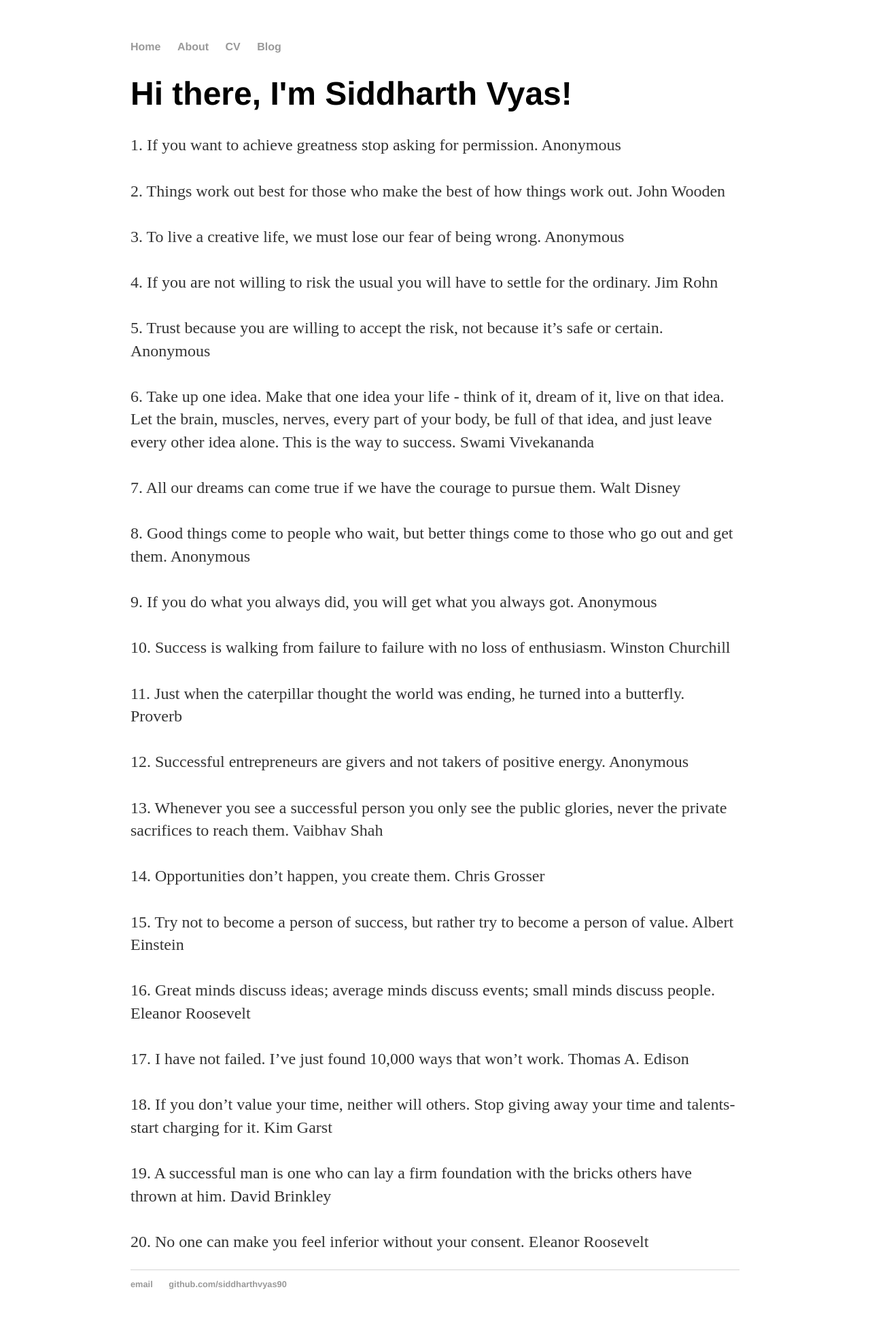
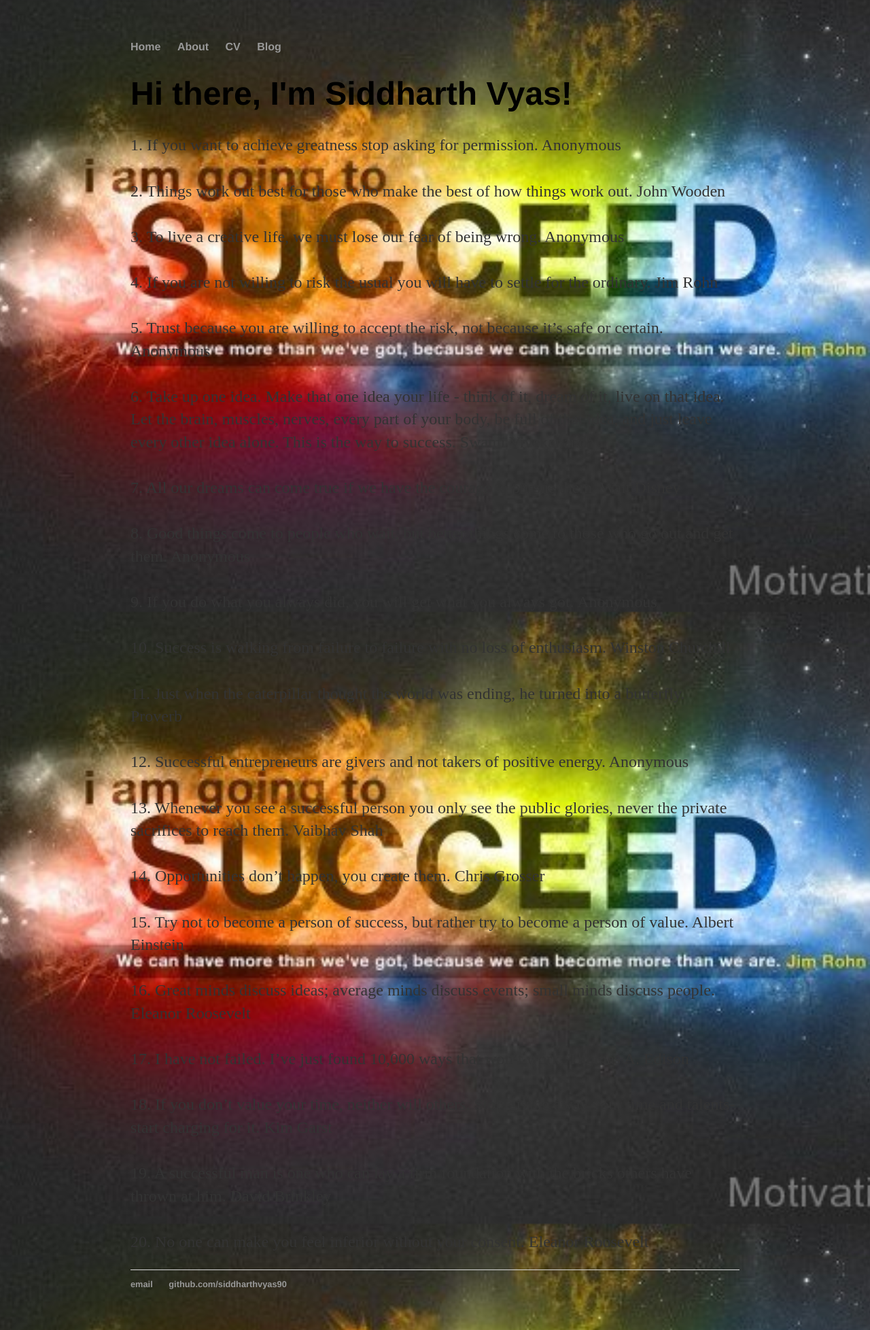
Before and after one commit to Siddharthvyas90/Siddharthvyas90.github.io, a Jekyll site: the page built from index.html, in a window 1280 px wide. Shown: the whole page at 68% size. Built offline with Jekyll 4.4.1, drawn with Linux system fonts in a browser that asks for light colours.

Commit message:
Update main.css

```diff
--- a/css/main.css
+++ b/css/main.css
@@ -1,5 +1,5 @@
 html {
-  background: url(images/1.jpg) no-repeat center center fixed;
+  background: url(https://siddharthvyas90.github.io/images/1.jpg) no-repeat center center fixed;
   -webkit-background-size: cover;
   -moz-background-size: cover;
   -o-background-size: cover;
```
